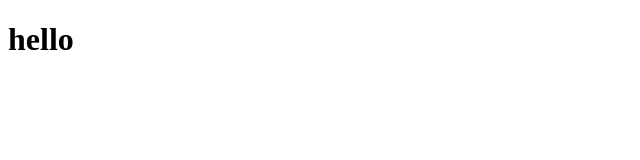
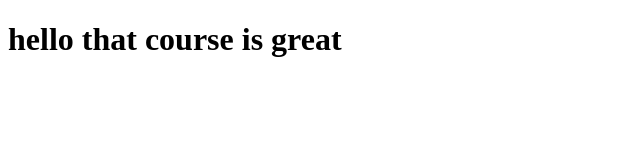
Before and after one commit to nadeenelgazar/coursera-test, a plain HTML site: page site/index.html in a window 1280 px wide. Shown: the whole page, without its empty margins (0-640 px from the left). Drawn offline with Linux system fonts and the light colour scheme.

Commit message:
small addition

```diff
--- a/site/index.html
+++ b/site/index.html
@@ -4,6 +4,6 @@
 	<title>Hello coursera</title>
 </head>
 <body>
-<h1>hello</h1>
+<h1>hello that course is great</h1>
 </body>
 </html>
```
